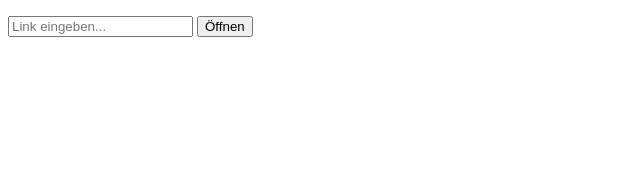
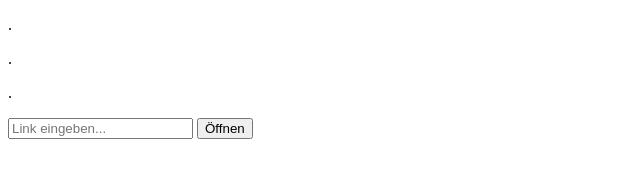
Before and after one commit to 435353455345ad/7764656464567443764, a plain HTML site: page index.html in a window 1280 px wide. Shown: the whole page, without its empty margins (0-640 px from the left). Drawn offline with Linux system fonts and the light colour scheme.

Commit message:
Update index.html

```diff
--- a/index.html
+++ b/index.html
@@ -6,9 +6,9 @@
     <meta name="viewport" content="width=device-width, initial-scale=1.0">
     <title>Goodnotes</title>
 
-    <p> </p>
-    <p> </p>
-    <p> </p>
+    <p>.</p>
+    <p>.</p>
+    <p>.</p>
     <link rel="icon" href="icon.png">
 </head>
 <body>
```
